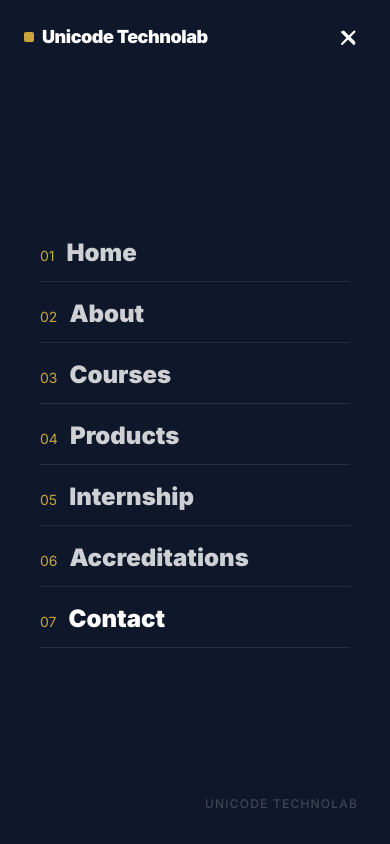
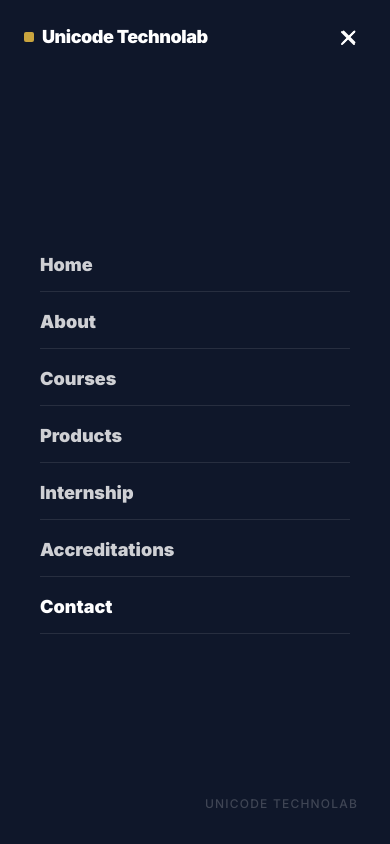
Before and after one commit to jayjoshi2512/Unicode-Main-Portal, a React (Vite) app: page /contact in a window 390 px wide. Both pictures are taken after a click on the button "Open menu". Shown: the top 844 px of the page. Built offline with nearby package versions, Linux system fonts and the light colour scheme.

Commit message:
fix: adjust navbar item font sizes and remove index display

```diff
--- a/src/components/layout/Navbar.tsx
+++ b/src/components/layout/Navbar.tsx
@@ -144,16 +144,13 @@
               onClick={() => setMenuOpen(false)}
               className={({ isActive }) =>
                 [
-                  "text-2xl sm:text-3xl md:text-4xl font-black text-white/80 hover:text-white transition-all duration-200",
+                  "text-lg sm:text-xl md:text-2xl font-black text-white/80 hover:text-white transition-all duration-200",
                   "border-b border-white/10 pb-3 md:pb-4",
                   isActive ? "text-white!" : "",
                   isMenuOpen ? `animate-fade-up delay-${(i + 1) * 100}` : "",
                 ].join(" ")
               }
             >
-              <span className="text-accent text-sm md:text-base font-normal mr-3">
-                0{i + 1}
-              </span>
               {label}
             </NavLink>
           ))}
```
